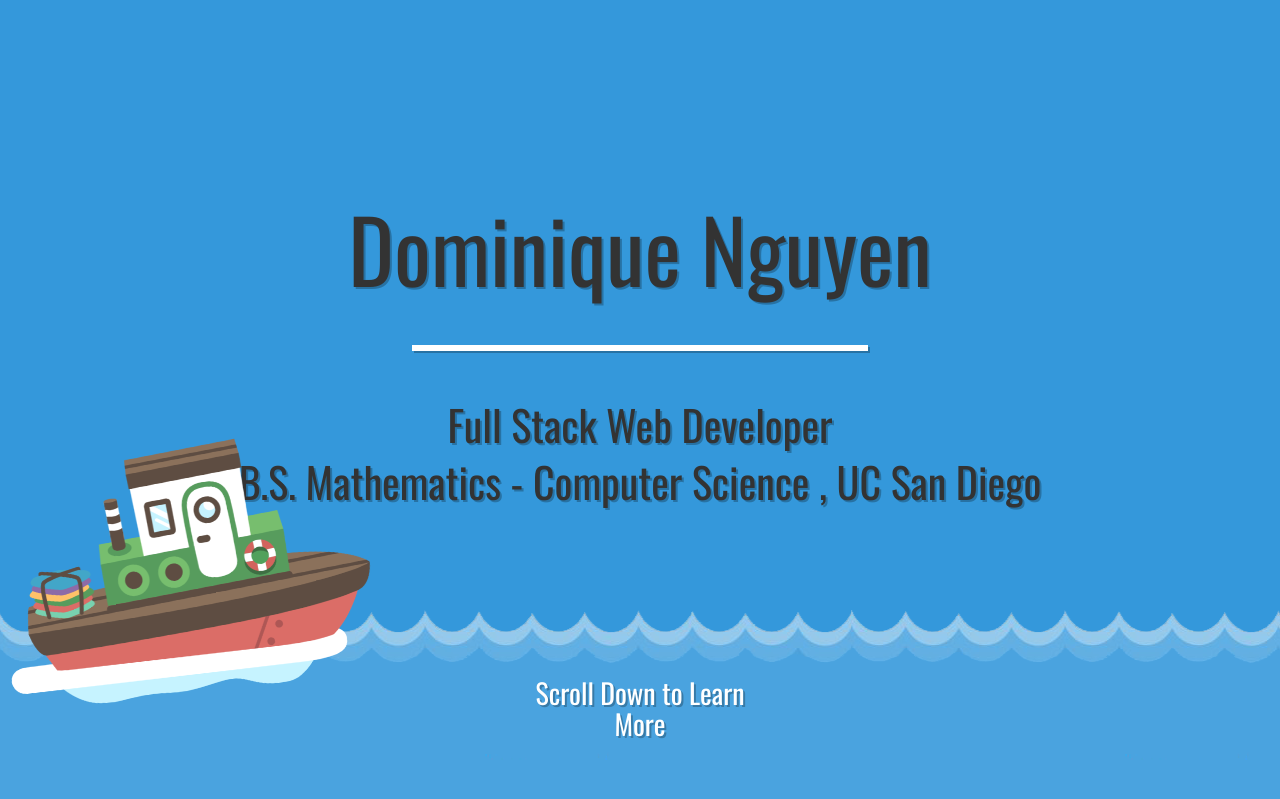
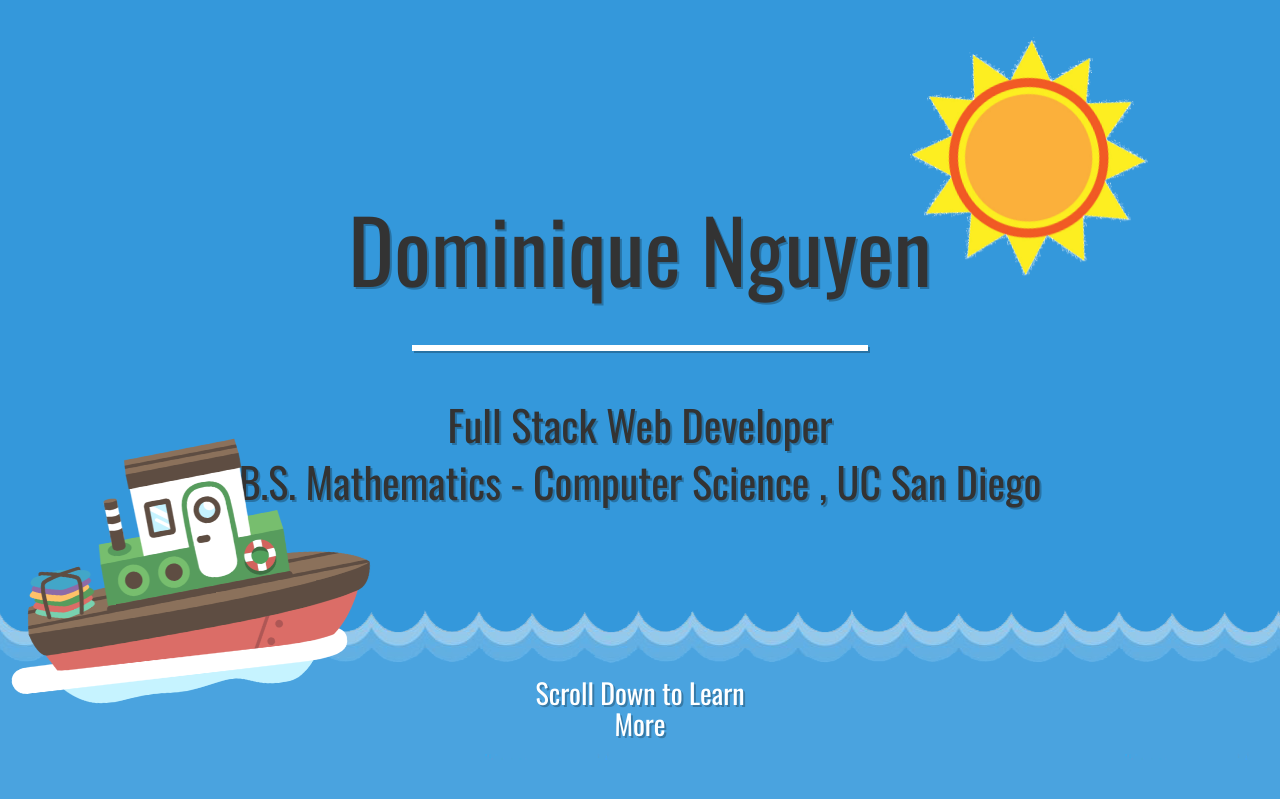
Before and after one commit to domnguyen/domnguyen.github.io, a PHP site: page / in a window 1280 px wide. Shown: the top 799 px of the page. Run offline with PHP 8.4, Linux system fonts and the light colour scheme.

Commit message:
fixed sun2

```diff
--- a/css/style.css
+++ b/css/style.css
@@ -79,9 +79,10 @@ h6.scroll-down{
   top:90%;
 }
 #sun{
-  background: url("/img/sun.png") top right;
-  /*background-position:  0 100%;*/
   animation: sun-move 20s linear infinite;
+  position:absolute;
+  top:5%;
+  right:5%;
 }
 .project{
   margin:15px 0;
--- a/index.html
+++ b/index.html
@@ -24,8 +24,6 @@
 <body>
     <!-- Name page -->
     <div class="full-height name-window">
-      <div id="sun">
-      </div>
         <div class="container ">
             <div class="row">
                 <div class="col-lg-12">
@@ -41,7 +39,9 @@
         <div id="boat">
             <img src="/img/boat.png" class="boat" alt="tugboat" >
         </div>
-
+        <div id="sun">
+          <img src="/img/sun.png" class="boat" alt="tugboat" >
+        </div>
         <h6 class="scroll-down flat-shadow-text wow fadeIn" data-wow-delay="5s">Scroll Down to Learn More</h6>
     </div>
     <!-- Navigation -->
```
